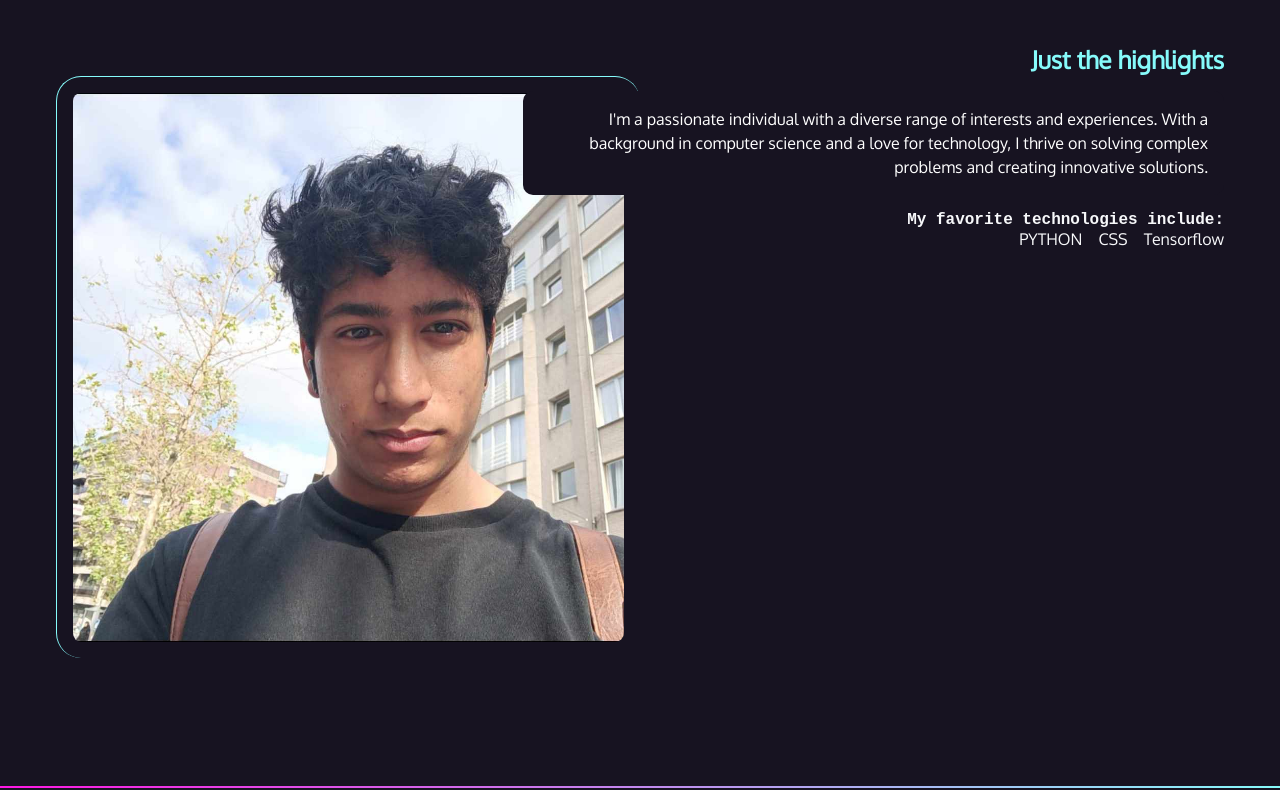
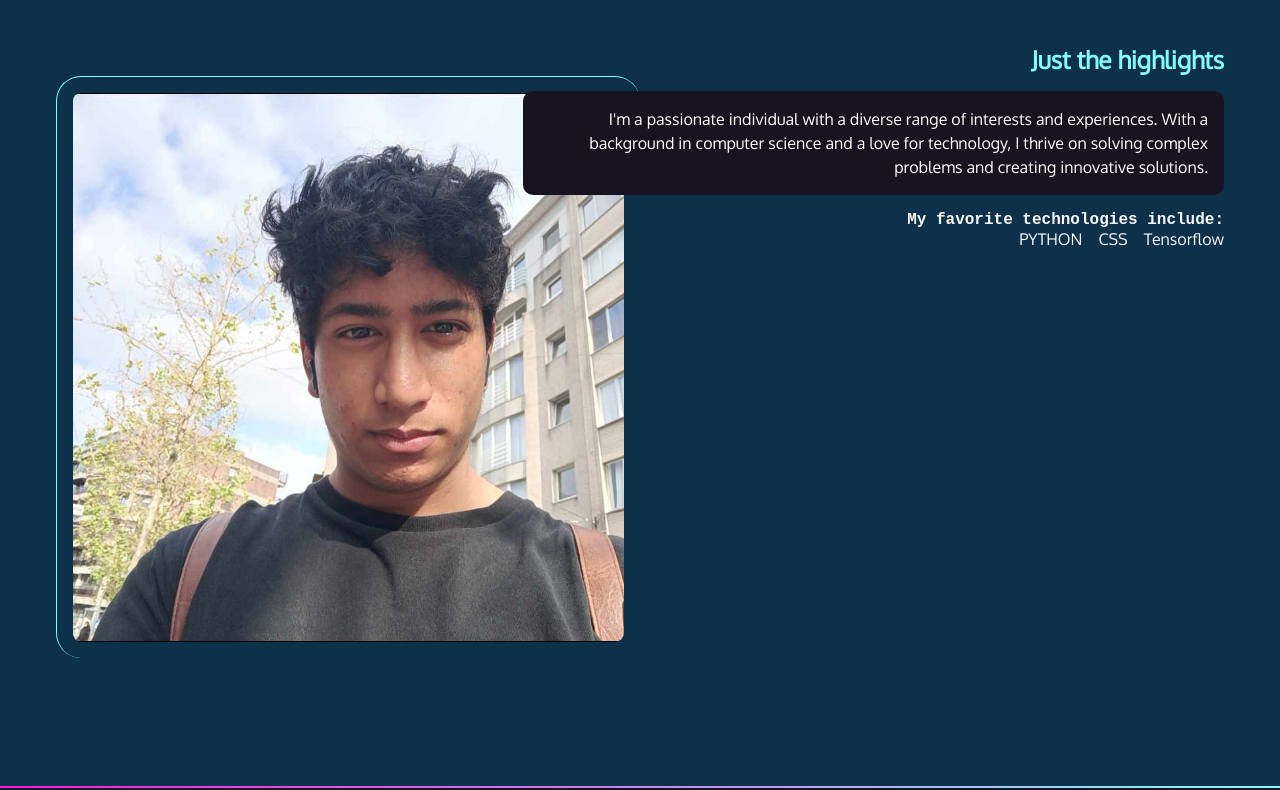
Before and after one commit to JasonH418/Jason-Halder-Portfolio, a plain HTML site: page about.html in a window 1280 px wide. Shown: the part 295-1085 px from the top of the page. Drawn offline with Linux system fonts and the light colour scheme; a web font is replaced by a local one.

Commit message:
Update about.html

```diff
--- a/about.html
+++ b/about.html
@@ -44,7 +44,7 @@
       </ul>
     </nav>
     <div class="gradient"></div>
-    <div class="section-blue">
+    <div class="section-dkblue">
       <section id="projects">
         <h2>About Jason Halder</h2>
         <article>
```
